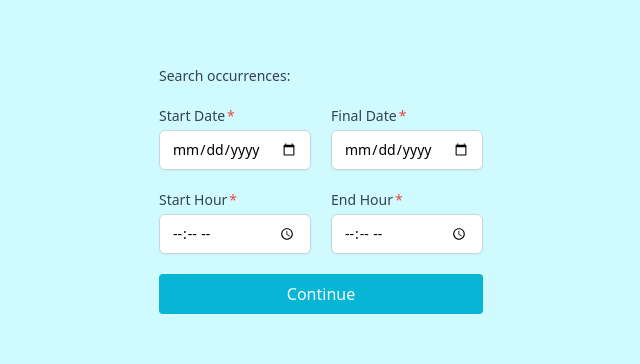
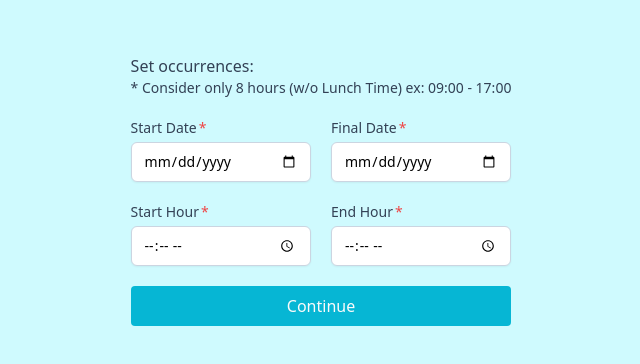
Before and after one commit to Sanarielsen/toggl-app, a React (Vite) app: page /search in a window 1280 px wide. Shown: the part 210-574 px from the top of the page, without its empty margins (319-959 px from the left). Built offline with nearby package versions, Linux system fonts and the light colour scheme.

Commit message:
Added notice message in search

```diff
--- a/src/pages/search/search.tsx
+++ b/src/pages/search/search.tsx
@@ -29,7 +29,8 @@ function Search() {
       <div className="ResultOperation bg-cyan-100">
         <div className="grid place-content-center h-screen w-screen">
 
-          <label className="text-sm font-medium text-slate-700"> Search occurrences: </label>
+          <label className="text-medium font-medium text-slate-700"> Set occurrences: </label>
+          <label className="text-sm font-medium text-slate-700 text-red-500">* Consider only 8 hours (w/o Lunch Time) ex: 09:00 - 17:00</label>
 
           <div className="grid xl:grid-cols-2 sm:grid-cols-1 gap-5 my-5">
             <label className="block">
```
